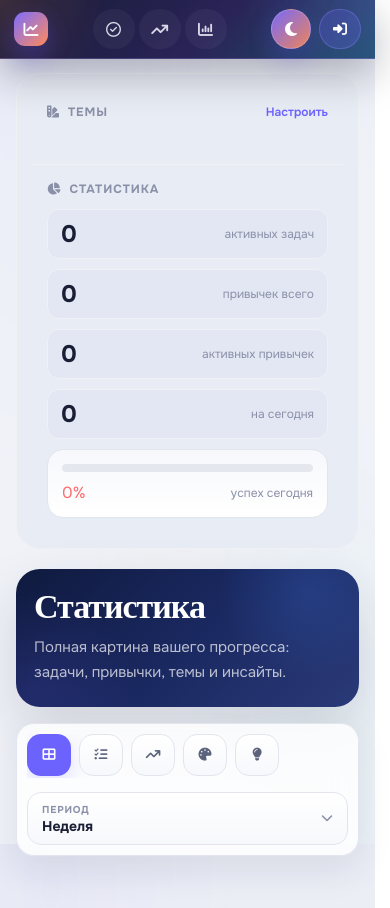
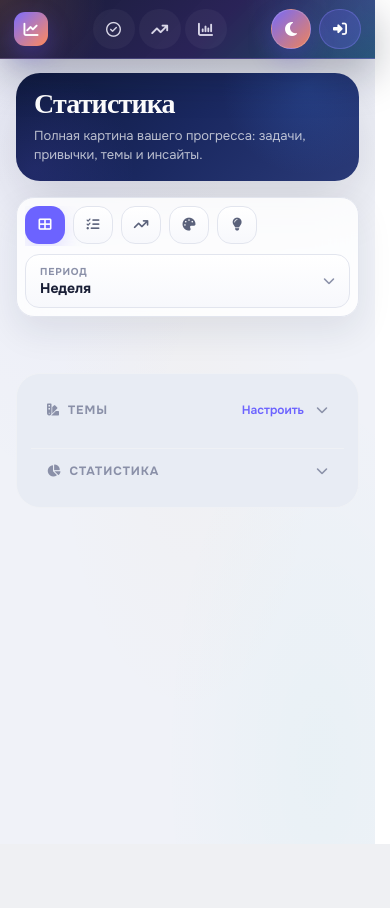
Before and after one commit to badinoko/Habbit, a FastAPI app: template src/templates/stats/stats_page.html in a window 390 px wide. After the commit the page ends 844 px from the top, so only its background shows below. Run offline with FastAPI, Linux system fonts and the light colour scheme; the template is opened without the code that fills it, so the values that code supplies are empty; parts of the project's set-up code (start-up, migrations or seed data) failed here and were passed over.

Commit message:
v4.0: Mobile adaptation — sidebar accordion, compact stats layout
Homepage: sidebar moves below content on mobile via CSS order,
sections collapse into accordions with JS toggle.
Stats: compact hero, 2-column KPI grid, tighter toolbar spacing.
Verified on 375×812 and 1440×900 in both themes.

Co-Authored-By: Claude Opus 4.6 <noreply@anthropic.com>

```diff
--- a/src/static/css/app-shell.css
+++ b/src/static/css/app-shell.css
@@ -182,6 +182,18 @@
 
 .page-content {
   min-width: 0;
+}
+
+/* Desktop: collapse trigger hidden, body always visible */
+.sidebar-collapse-trigger {
+  display: none;
+}
+
+/* On mobile, the sidebar-header inside collapse-body is hidden (title is in the trigger) */
+@media (max-width: 1100px) {
+  .sidebar-header-desktop {
+    display: none;
+  }
 }
 
 .list-page,
@@ -405,6 +417,65 @@
 
   .page-sidebar {
     position: static;
+    order: 2;
+  }
+
+  .page-content {
+    order: 1;
+  }
+
+  /* Collapsible sidebar sections on mobile */
+  .sidebar-collapse-body {
+    display: none;
+  }
+
+  .sidebar-collapse.open .sidebar-collapse-body {
+    display: block;
+  }
+
+  .sidebar-collapse.open .sidebar-chevron {
+    transform: rotate(180deg);
+  }
+
+  .sidebar-card {
+    padding: 0;
+  }
+
+  .sidebar-card + .sidebar-card {
+    border-top: 1px solid var(--border-subtle);
+    padding-top: 0;
+  }
+
+  .sidebar-collapse-trigger {
+    display: flex;
+    align-items: center;
+    justify-content: space-between;
+    width: 100%;
+    padding: 14px 16px;
+    background: none;
+    border: none;
+    cursor: pointer;
+    color: inherit;
+  }
+
+  .sidebar-collapse-right {
+    display: inline-flex;
+    align-items: center;
+    gap: 12px;
+  }
+
+  .sidebar-collapse-trigger .sidebar-chevron {
+    color: var(--muted);
+    font-size: 12px;
+    transition: transform 200ms ease;
+  }
+
+  .sidebar-collapse[open] .sidebar-chevron {
+    transform: rotate(180deg);
+  }
+
+  .sidebar-collapse-body {
+    padding: 0 16px 14px;
   }
 }
 
--- a/src/static/css/stats.css
+++ b/src/static/css/stats.css
@@ -742,33 +742,52 @@
 
 @media (max-width: 760px) {
   .stats-hero {
-    padding: 22px 18px;
+    padding: 16px 18px;
   }
 
   .stats-hero-title {
-    font-size: 34px;
-    line-height: 1;
+    font-size: 28px;
+    line-height: 1.1;
+  }
+
+  .stats-hero-lead {
+    margin-top: 6px;
+    font-size: 13px;
+    line-height: 1.5;
   }
 
   .stats-toolbar {
-    top: calc(var(--nav-h) + 14px);
-    padding: 10px;
+    top: calc(var(--nav-h) + 8px);
+    padding: 8px;
+    gap: 8px;
   }
 
   .stats-section-nav-link {
-    min-width: 44px;
-    padding: 0 12px;
+    min-width: 40px;
+    min-height: 38px;
+    padding: 0 10px;
   }
 
   .stats-section-card {
-    padding: 18px;
+    padding: 14px;
   }
 
   .stats-section-nav-link span {
     display: none;
   }
 
-  .stats-kpi-grid,
+  .stats-kpi-grid {
+    grid-template-columns: repeat(2, minmax(0, 1fr));
+  }
+
+  .stats-kpi-card {
+    padding: 14px;
+  }
+
+  .stats-kpi-value {
+    font-size: 22px;
+  }
+
   .stats-summary-grid,
   .stats-mini-grid {
     grid-template-columns: 1fr;
@@ -781,6 +800,7 @@
   .stats-range-trigger {
     width: 100%;
     min-width: 0;
+    min-height: 44px;
   }
 
   .stats-range-menu {
@@ -792,4 +812,18 @@
   .stats-range-link {
     width: 100%;
   }
+
+  .stats-section-layout-tasks,
+  .stats-section-layout-habits {
+    grid-template-columns: 1fr;
+  }
+
+  .stats-trend-chart {
+    grid-template-columns: repeat(auto-fit, minmax(40px, 1fr));
+    gap: 6px;
+  }
+
+  .stats-trend-bar {
+    min-height: 80px;
+  }
 }
--- a/src/static/js/main.js
+++ b/src/static/js/main.js
@@ -133,3 +133,20 @@ function initMainPageInteractions(root = document) {
 }
 
 window.HabitFlowUI.registerInit(initMainPageInteractions);
+
+/* Sidebar collapse toggle for mobile */
+function initSidebarCollapse(root) {
+    (root || document).querySelectorAll("[data-sidebar-toggle]").forEach(function (trigger) {
+        if (trigger.dataset.boundSidebarToggle === "1") return;
+        trigger.dataset.boundSidebarToggle = "1";
+        trigger.addEventListener("click", function (e) {
+            if (e.target.closest("a")) return;
+            var section = trigger.closest(".sidebar-collapse");
+            if (section) {
+                section.classList.toggle("open");
+                trigger.setAttribute("aria-expanded", section.classList.contains("open"));
+            }
+        });
+    });
+}
+window.HabitFlowUI.registerInit(initSidebarCollapse);
--- a/src/templates/base.html
+++ b/src/templates/base.html
@@ -1,6 +1,6 @@
 <!DOCTYPE html>
 <html lang="ru">
-{% set asset_v = "v2-20260322j" %}
+{% set asset_v = "v4-20260322a" %}
 <head>
     <meta charset="UTF-8">
     <meta name="viewport" content="width=device-width, initial-scale=1.0">
@@ -121,8 +121,16 @@
             {% if not hide_sidebar %}
             <aside class="page-sidebar">
                 {% block sidebar %}
-                <section class="sidebar-card">
-                    <div class="sidebar-header">
+                <section class="sidebar-card sidebar-collapse">
+                    <button type="button" class="sidebar-collapse-trigger" aria-expanded="false" data-sidebar-toggle>
+                        <h2 class="sidebar-title"><i class="fa-solid fa-swatchbook"></i> Темы</h2>
+                        <span class="sidebar-collapse-right">
+                            <a href="/themes" class="sidebar-action" data-enhanced-nav="true">Настроить</a>
+                            <span class="sidebar-chevron"><i class="fa-solid fa-chevron-down"></i></span>
+                        </span>
+                    </button>
+                    <div class="sidebar-collapse-body">
+                        <div class="sidebar-header sidebar-header-desktop">
                             <h2 class="sidebar-title"><i class="fa-solid fa-swatchbook"></i> Темы</h2>
                             <a href="/themes" class="sidebar-action" data-enhanced-nav="true">Настроить</a>
                         </div>
@@ -140,10 +148,16 @@
                             </a>
                             {% endfor %}
                         </div>
+                    </div>
                 </section>
 
-                <section class="sidebar-card">
-                    <div class="sidebar-header">
+                <section class="sidebar-card sidebar-collapse">
+                    <button type="button" class="sidebar-collapse-trigger" aria-expanded="false" data-sidebar-toggle>
+                        <h2 class="sidebar-title"><i class="fa-solid fa-chart-pie"></i> Статистика</h2>
+                        <span class="sidebar-chevron"><i class="fa-solid fa-chevron-down"></i></span>
+                    </button>
+                    <div class="sidebar-collapse-body">
+                        <div class="sidebar-header sidebar-header-desktop">
                             <h2 class="sidebar-title"><i class="fa-solid fa-chart-pie"></i> Статистика</h2>
                         </div>
                         <div class="sidebar-stats">
@@ -175,6 +189,7 @@
                                         data-completed-habits-today="{{ stats_data.completed_habits_today|default(0) }}"
                                     >{{ success_rate }}%</span>
                                     <span class="sidebar-stat-copy">успех сегодня</span>
+                                </div>
                             </div>
                         </div>
                     </div>
```
Also changed, not shown: docs/project/progress.md (+10 -0 lines), docs/reviews/upstream-proposal-v2-draft.md (+26 -3 lines), .claude/launch.json. Lines whose indentation alone changed are shown as unchanged.
